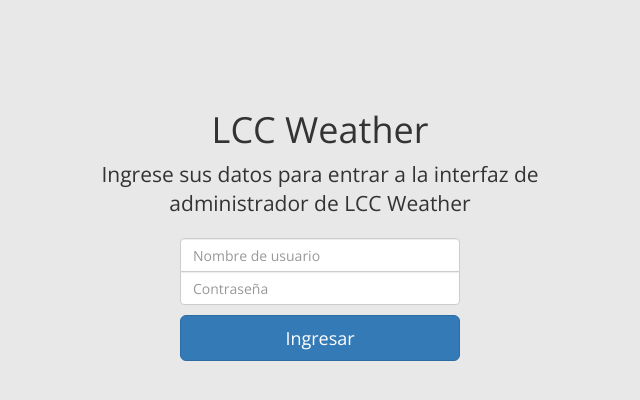
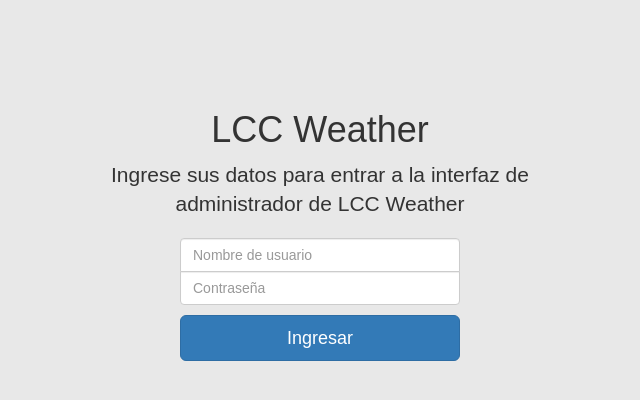
Before and after one commit to LCCWEATHER/LCCWEATHER, a Flask app: a page that uses servidor/app/templates/login.html in a window 1280 px wide. Shown: the top 400 px of the page, without its empty margins (320-960 px from the left). Run offline with Flask 2, Linux system fonts and the light colour scheme; some libraries are stand-ins or nearby versions.

Commit message:
add css font stack

```diff
--- a/servidor/app/static/base_styles.css
+++ b/servidor/app/static/base_styles.css
@@ -1,4 +1,4 @@
 body {
-  font-family: open sans;
+  font-family: Arial,"Helvetica Neue",Helvetica,sans-serif,open sans;
   padding-top: 50px;
 }
```
